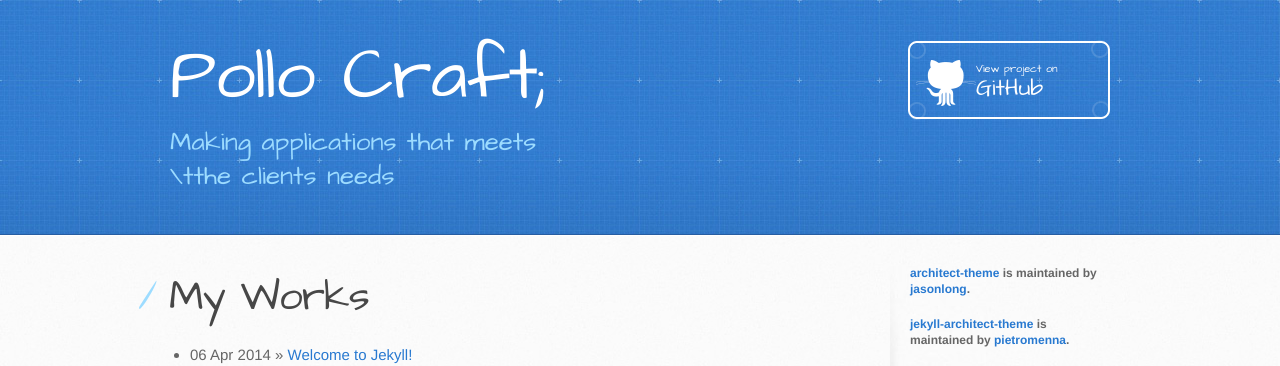
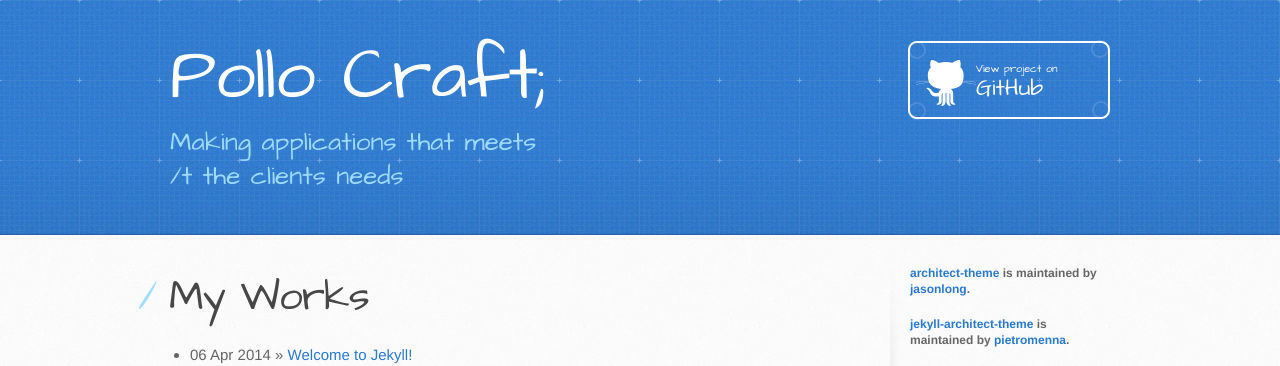
Before and after one commit to ecgrepollo/ecgrepollo.github.io, a Jekyll site: the page built from index.html, in a window 1280 px wide. Shown: the top 366 px of the page. Built offline with Jekyll 4.4.1, drawn with Linux system fonts in a browser that asks for light colours.

Commit message:
changed title, headers, info

```diff
--- a/_layouts/default.html
+++ b/_layouts/default.html
@@ -20,7 +20,7 @@
     <header>
       <div class="inner">
         <h1> {{ site.name }} </h1>
-        <h2>Making applications that meets<br>\tthe clients needs</h2>
+        <h2>Making applications that meets<br>/t the clients needs</h2>
         <a href="https://github.com/ecgrepollo/ecgrepollo.github.io.git" class="button"><small>View project on</small> GitHub</a>
       </div>
     </header>
```
